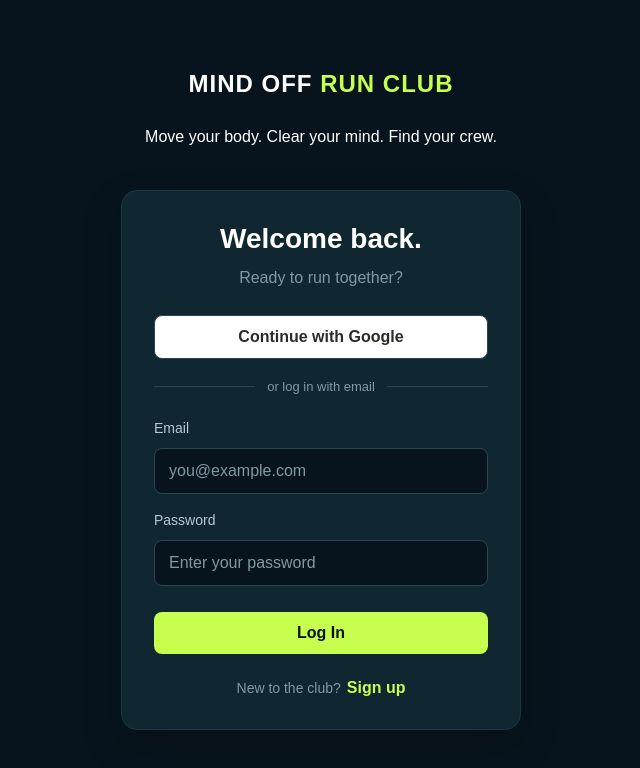
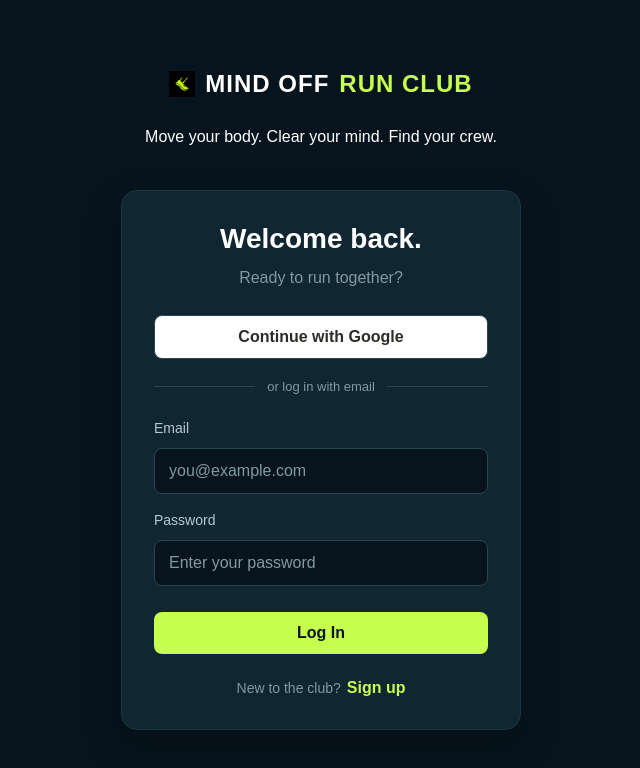
Before and after one commit to och-stack/mind-off-run-club-frontend, a React (Vite) app: page / in a window 1280 px wide. Shown: the top 768 px of the page, without its empty margins (319-959 px from the left). Built offline with nearby package versions, Linux system fonts and the light colour scheme; no server answers.

Commit message:
update favicon

```diff
--- a/src/App.css
+++ b/src/App.css
@@ -52,6 +52,21 @@ button:disabled {
     font-size: 20px;
     font-weight: bold;
     letter-spacing: 1px;
+}
+
+.logo {
+    display: flex;
+    align-items: center;
+    justify-content: flex-start;
+    gap: 10px;
+    white-space: nowrap;
+}
+
+.logo-icon {
+    width: 26px;
+    height: 26px;
+    object-fit: contain;
+    flex-shrink: 0;
 }
 
 .logo span,
@@ -575,7 +590,10 @@ button:disabled {
 }
 
 .poster-logo {
-    align-self: center;
+    display: flex;
+    align-items: center;
+    justify-content: center;
+    gap: 10px;
     font-size: 24px;
 }
 
--- a/src/App.jsx
+++ b/src/App.jsx
@@ -258,6 +258,7 @@ function AppContent() {
           type="button"
           onClick={() => setCurrentPage("feed")}
         >
+          <img src="/run.jpeg" alt="" className="logo-icon" />
           MIND OFF <span>RUN CLUB</span>
         </button>
 
--- a/src/components/Login.jsx
+++ b/src/components/Login.jsx
@@ -92,6 +92,7 @@ function Login({ onSignUp, onLoginSuccess }) {
             <section className="login-poster">
                 <div className="poster-content">
                     <div className="poster-logo">
+                        <img src="/run.jpeg" alt="" className="logo-icon" />
                         MIND OFF <span>RUN CLUB</span>
                     </div>
 
--- a/src/components/Signup.jsx
+++ b/src/components/Signup.jsx
@@ -63,6 +63,7 @@ function Signup({ onLogin }) {
             <section className="login-poster">
                 <div className="poster-content">
                     <div className="poster-logo">
+                        <img src="/run.jpeg" alt="" className="logo-icon" />
                         MIND OFF <span>RUN CLUB</span>
                     </div>
 
```
